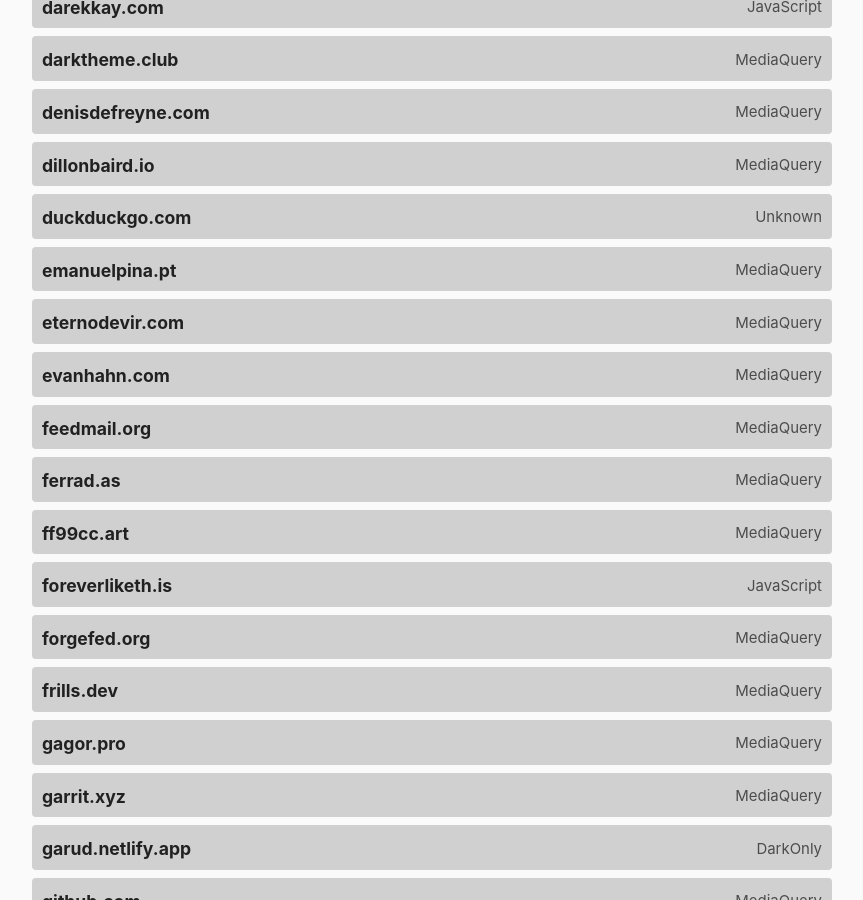
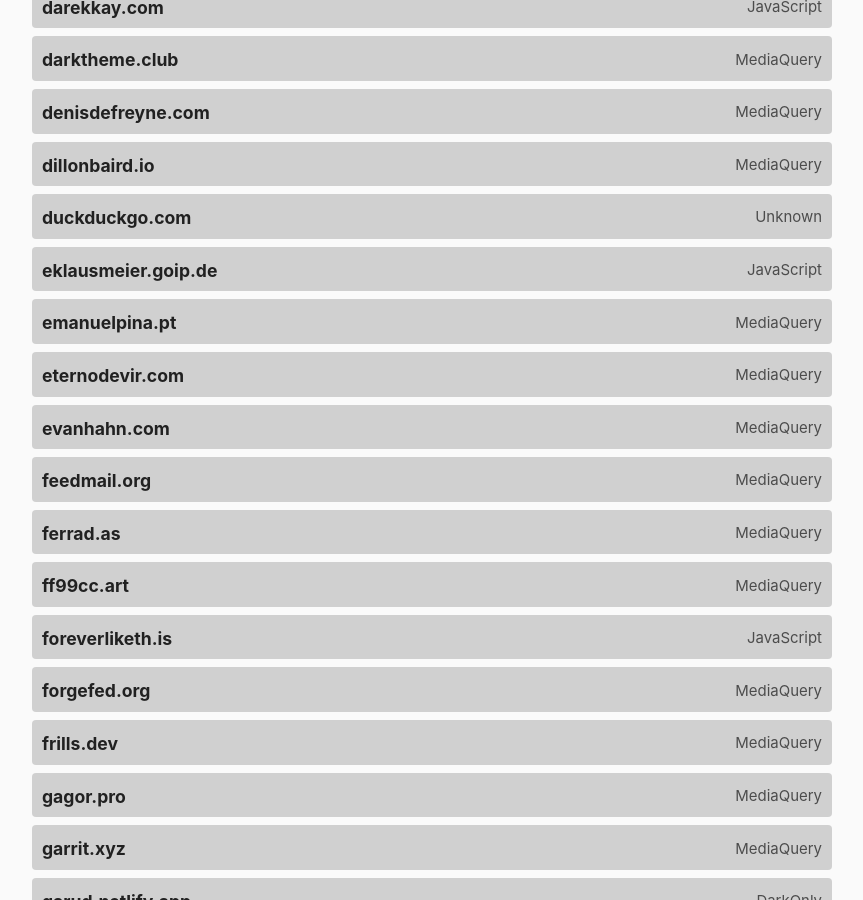
Before and after one commit to garritfra/darktheme.club, a Jekyll site: the page built from index.md, in a window 1280 px wide and 900 px high, scrolled down 2322 px. Shown: the whole window, without its empty margins (208-1071 px from the left). Built offline with Jekyll 4.4.1, drawn with Linux system fonts in a browser that asks for light colours.

Commit message:
Added eklausmeier.goip.de

```diff
--- a/_data/sites.yml
+++ b/_data/sites.yml
@@ -177,6 +177,11 @@
   url: https://duckduckgo.com/
   method: unknown
   last_checked: 2022-07-16
+
+- domain: eklausmeier.goip.de
+  url: https://eklausmeier.goip.de/
+  method: javascript
+  last_checked: 2024-06-08
 
 - domain: emanuelpina.pt
   url: https://emanuelpina.pt/
```
